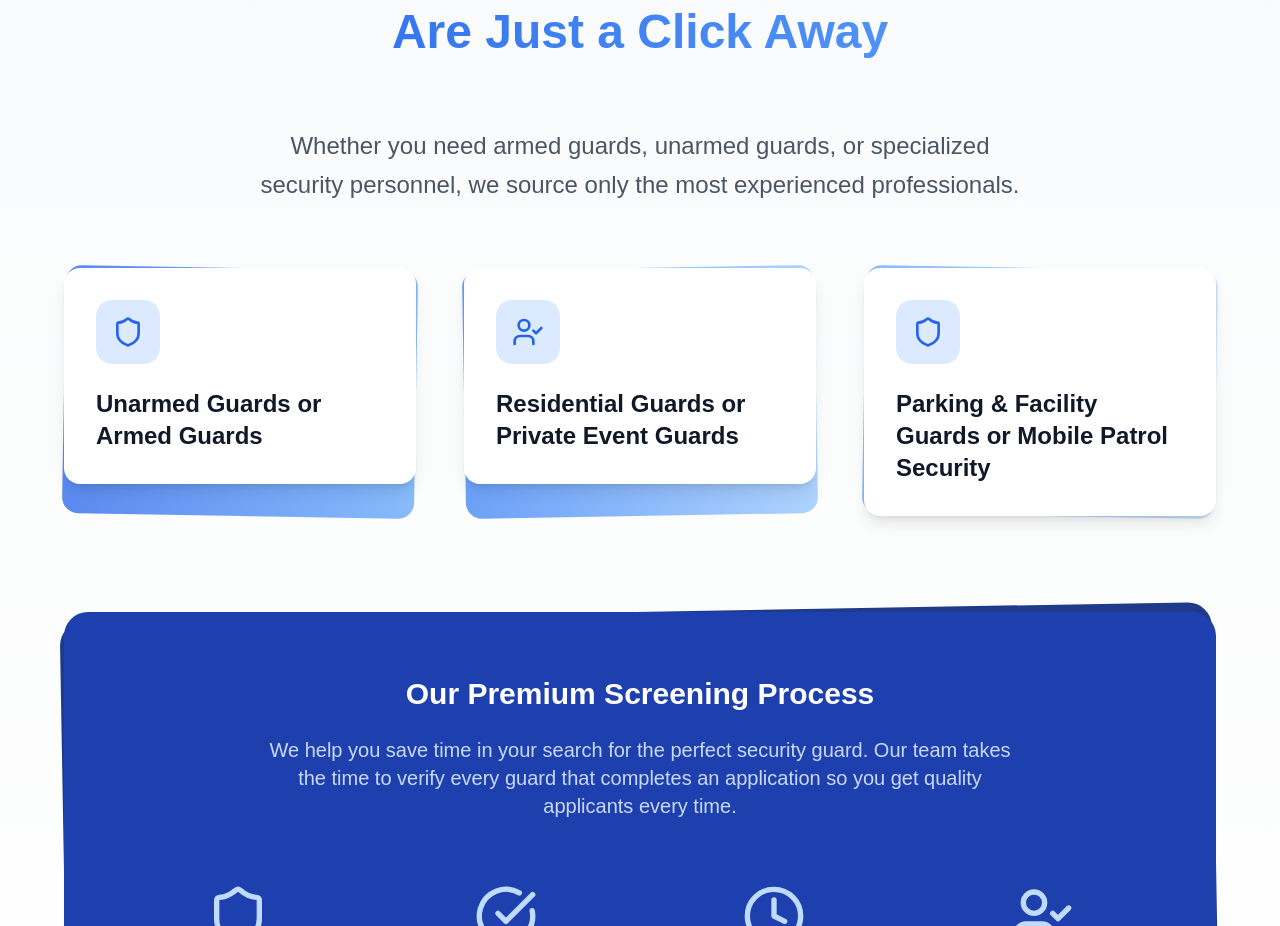
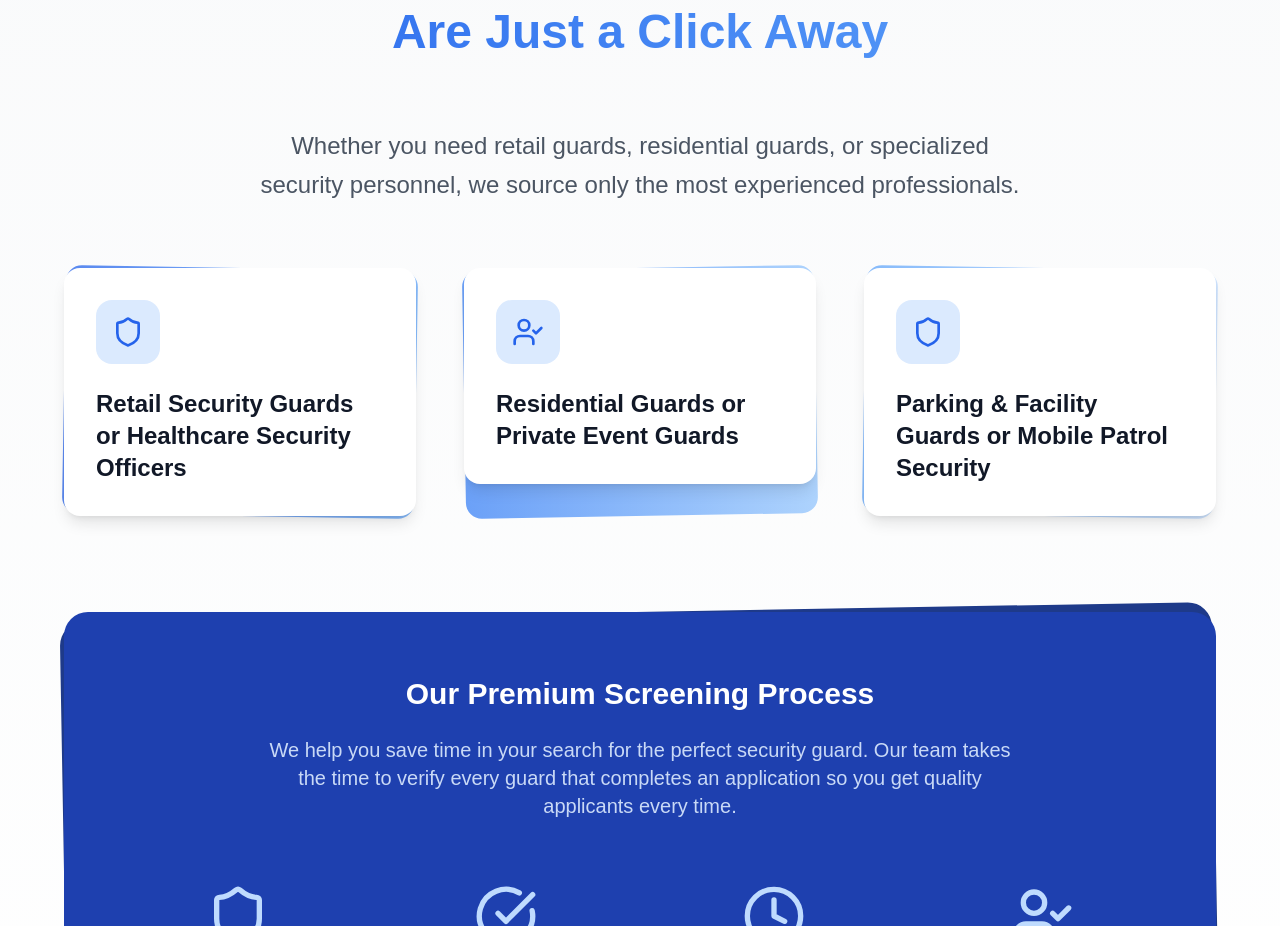
Before and after one commit to AmrAbdelwahed/NoodlePixel, a React (Vite) app: page /companies in a window 1280 px wide. Shown: the part 2372-3298 px from the top of the page. Built offline with nearby package versions, Linux system fonts and the light colour scheme; no server answers.

Commit message:
modified buttons

```diff
--- a/src/components/ui/GuardTypes.jsx
+++ b/src/components/ui/GuardTypes.jsx
@@ -15,7 +15,7 @@ const GuardTypes = () => {
 
           <div className="mb-24">
             <p className="text-2xl text-gray-600 mb-16 text-center max-w-3xl mx-auto leading-relaxed">
-              Whether you need armed guards, unarmed guards, or specialized security personnel,
+              Whether you need retail guards, residential guards, or specialized security personnel,
               we source only the most experienced professionals.
             </p>
 
@@ -26,7 +26,7 @@ const GuardTypes = () => {
                   <div className="w-16 h-16 bg-blue-100 rounded-2xl mb-6 flex items-center justify-center">
                     <Shield className="w-8 h-8 text-blue-600" />
                   </div>
-                  <h3 className="text-2xl font-bold text-gray-900">Unarmed Guards or Armed Guards</h3>
+                  <h3 className="text-2xl font-bold text-gray-900"> Retail Security Guards or Healthcare Security Officers</h3>
                 </div>
               </div>
 
--- a/src/components/ui/Home.jsx
+++ b/src/components/ui/Home.jsx
@@ -38,7 +38,7 @@ const Home = () => {
             <Link
               to="/companies-for-hire"
               target="_blank"
-              className="inline-block px-8 py-4 text-med font-bold text-white bg-[#2A69EF] rounded-lg text-center hover:bg-blue-600 transition-colors w-full sm:w-auto sm:mx-2"
+              className="inline-block px-8 py-4 text-xl font-bold text-white bg-[#2A69EF] rounded-lg text-center hover:bg-blue-600 transition-colors w-full sm:w-auto sm:mx-2"
             >
               Companies Start Here
             </Link>
@@ -47,7 +47,7 @@ const Home = () => {
             <Link
               to="/security-guard-register"
               target="_blank"
-              className="inline-block px-8 py-4 text-med font-bold text-white bg-[#2A69EF] rounded-lg text-center hover:bg-blue-600 transition-colors w-full sm:w-auto sm:mx-2"
+              className="inline-block px-8 py-4 text-xl font-bold text-white bg-[#2A69EF] rounded-lg text-center hover:bg-blue-600 transition-colors w-full sm:w-auto sm:mx-2"
             >
               Security Guards Start Here
             </Link>
--- a/src/components/ui/HowItWorks.jsx
+++ b/src/components/ui/HowItWorks.jsx
@@ -81,7 +81,7 @@ const HowItWorks = () => {
           <Link
             to="/companies-for-hire"
             target="_blank"
-            className="w-full md:w-auto px-8 py-4 text-base font-bold text-white bg-[#2A69EF] rounded-lg text-center hover:bg-blue-600 transition-colors max-w-[300px]"
+            className="w-full md:w-auto px-8 py-4 text-base text-large font-bold text-white bg-[#2A69EF] rounded-lg text-center hover:bg-blue-600 transition-colors max-w-[300px]"
           >
             Companies Start Here
           </Link>
@@ -90,7 +90,7 @@ const HowItWorks = () => {
           <Link
             to="/security-guard-register"
             target="_blank"
-            className="w-full md:w-auto px-8 py-4 text-base font-bold text-white bg-[#2A69EF] rounded-lg text-center hover:bg-blue-600 transition-colors max-w-[300px]"
+            className="w-full md:w-auto px-8 py-4 text-base text-large font-bold text-white bg-[#2A69EF] rounded-lg text-center hover:bg-blue-600 transition-colors max-w-[300px]"
           >
             Security Guards Start Here
           </Link>
```
